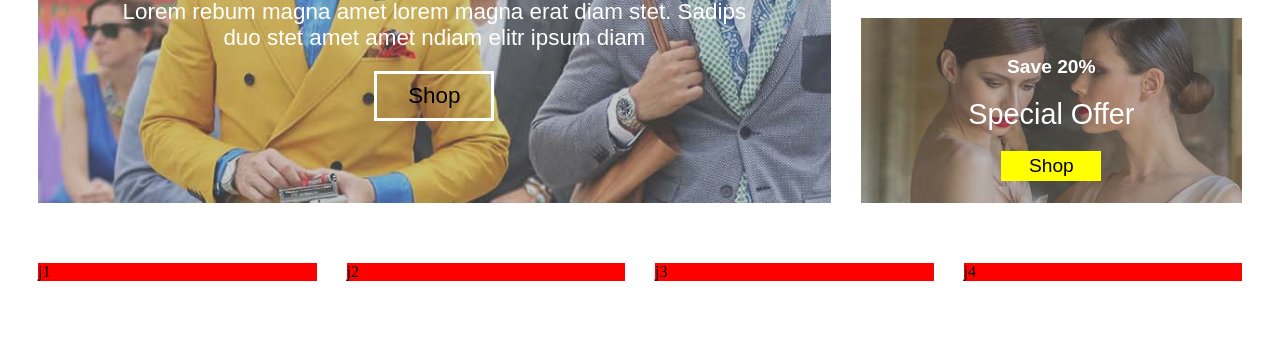
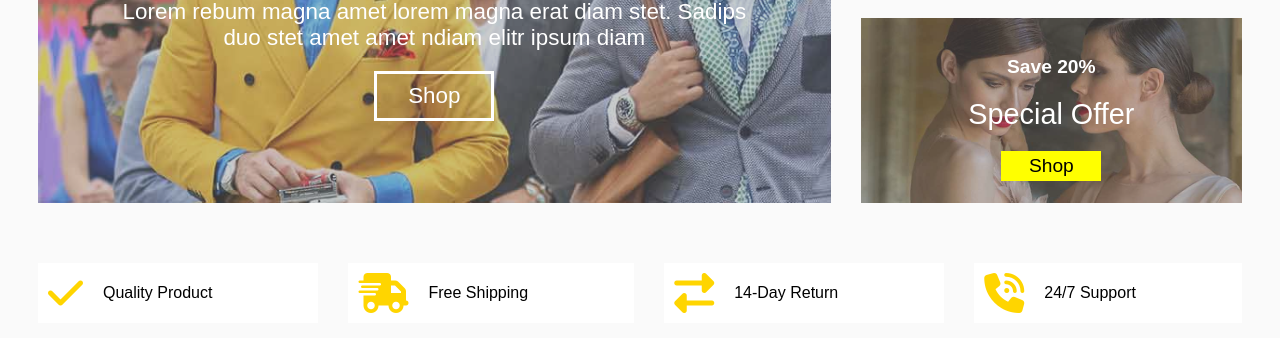
Before and after one commit to mostafa-abuelkhair/online_shop, a plain HTML site: page index.html in a window 1280 px wide. Shown: the part 445-783 px from the top of the page. Drawn offline with Linux system fonts and the light colour scheme.

Commit message:
design and style services

```diff
--- a/css/main.css
+++ b/css/main.css
@@ -1,6 +1,7 @@
 /**{border: solid;}*/
 
 /********************* Drop Buttons **********************/
+html {background-color:rgb(250, 250, 250)}
 .dropdown{
   display: inline-block;
   position: relative;
--- a/css/overview.css
+++ b/css/overview.css
@@ -91,6 +91,7 @@
     height: 50px;
     animation-name: a-bottom;
     animation-duration: 2s;
+    color: white;
 }
 .carousel button:hover{
     background-color: white;
--- a/css/services.css
+++ b/css/services.css
@@ -6,7 +6,17 @@
 }
 
 .services div{
-    background-color: red;
+    background-color:white;
+    font-family: sans-serif;
+    padding: 10px;
+    display: flex;
+    align-items: center;
+}
+.services i{
+    color: rgb(255, 213, 0);
+    font-size: 2.5rem;
+    margin-right: 20px;
+
 }
 
 
--- a/index.html
+++ b/index.html
@@ -179,16 +179,16 @@
         <section class="services">
 
             <div >
-                j1
+                <i class="fa-solid fa-check"></i><span>Quality Product</span>
             </div>
             <div >
-                j2
+                <i class="fa-solid fa-truck-fast"></i><span>Free Shipping</span>
             </div>
             <div >
-                j3
+                <i class="fa-solid fa-right-left"></i><span>14-Day Return</span>
             </div>
             <div >
-                j4
+                <i class="fa-solid fa-phone-volume"></i><span>24/7 Support</span>
             </div>
 
         </section>
```
